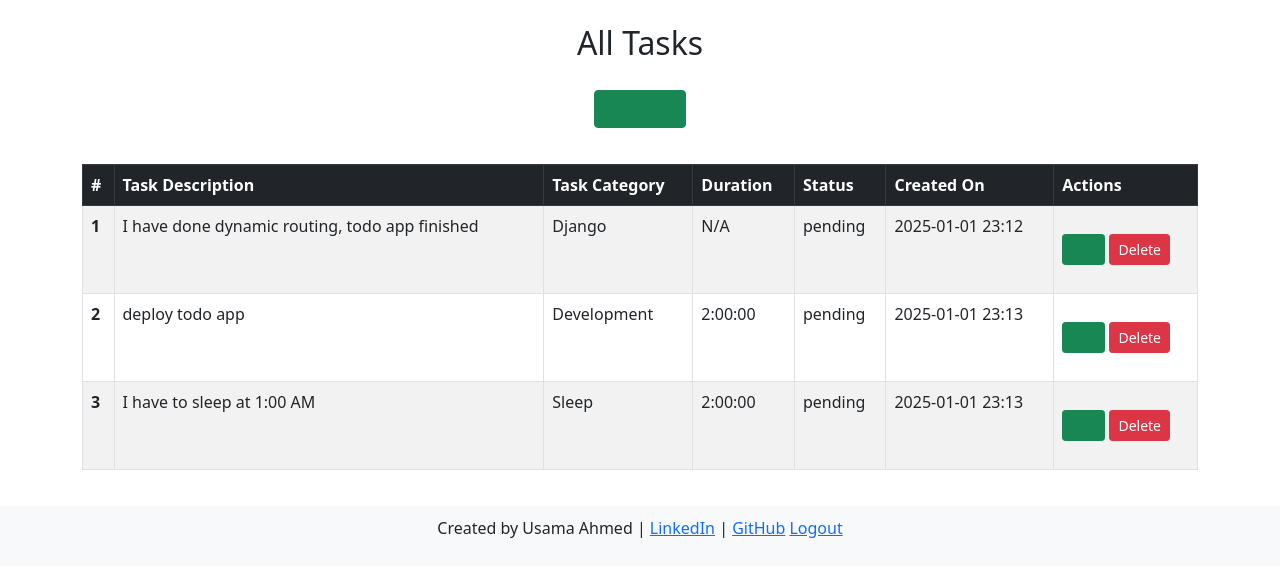
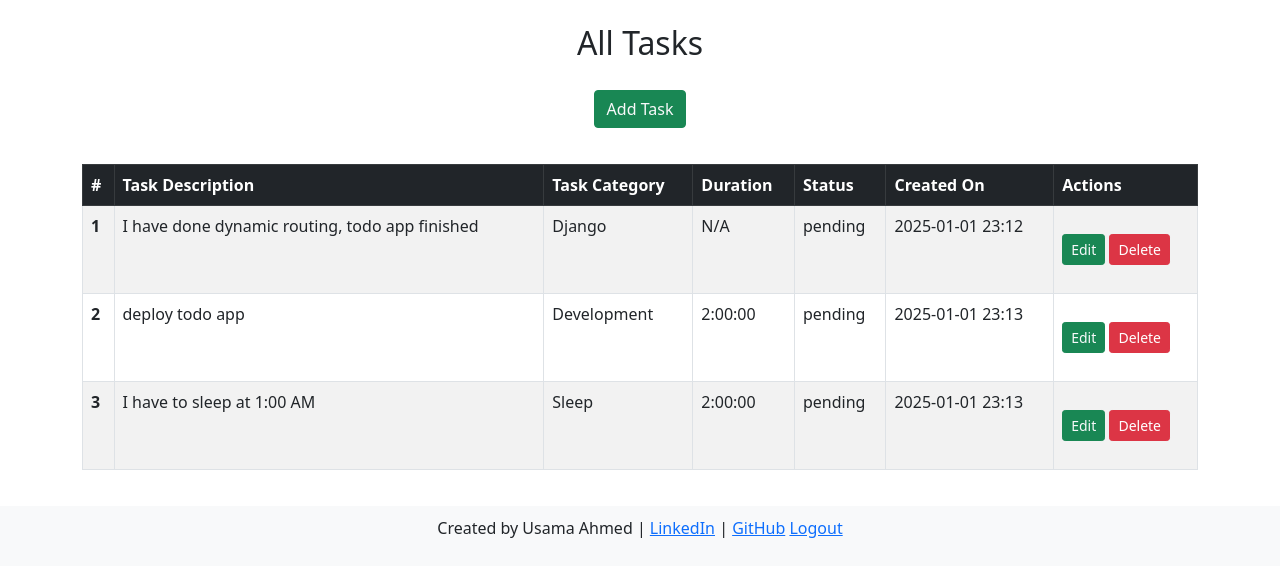
Before and after one commit to usamadoescode/todo, a Django app: page /tasks/ in a window 1280 px wide. Shown: the top 577 px of the page. Run offline with Django 5.2, Linux system fonts and the light colour scheme; a user stored in the database is signed in; data comes from the database, SQL or seed files in the repository; parts of the project's set-up code (start-up, migrations or seed data) failed here and were passed over.

Commit message:
Complete

```diff
--- a/tasks/templates/tasks/tasks.html
+++ b/tasks/templates/tasks/tasks.html
@@ -8,7 +8,7 @@
     <link href="https://cdn.jsdelivr.net/npm/bootstrap@5.0.2/dist/css/bootstrap.min.css" rel="stylesheet">
     <style>
         a.btn.btn-success {
-            color: #198754;
+            color: #f8f9fa;
             background-color: #198754;
             border-color: #198754;
             margin: 20px 0;
```
